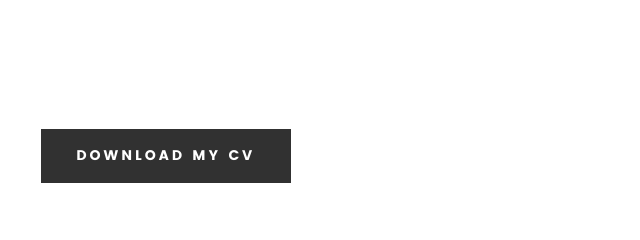
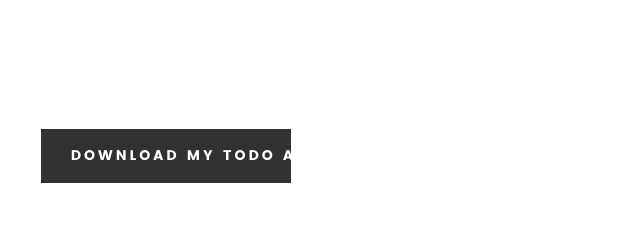
Before and after one commit to faheem-cmd/portfolio, a plain HTML site: page index.html in a window 1280 px wide. Shown: the part 1880-2120 px from the top of the page, 620-1260 px from the left. Drawn offline with Linux system fonts and the light colour scheme; files whose address does not match are found by name.

Commit message:
Update index.html

```diff
--- a/index.html
+++ b/index.html
@@ -184,7 +184,7 @@
    	<div class="row button-section">
    		<div class="col-twelve">
    			<a href="#contact" title="Hire Me" class="button stroke smoothscroll">You Can Hire Me</a>
-   			<a href="" title="Download CV" class="button button-primary">Download my CV</a>
+   			<a href="/Daily-Todo.zip"" title="Download CV" class="button button-primary">Download my Todo App</a>
    		</div>
    	</div>
 
```
